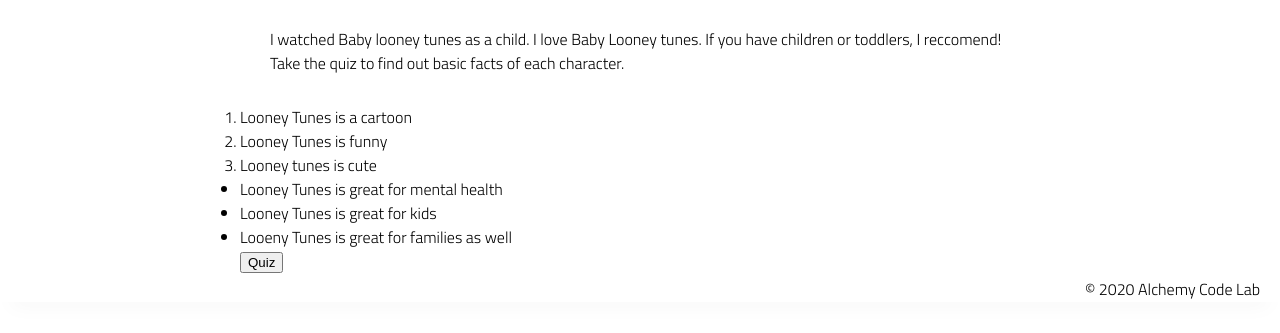
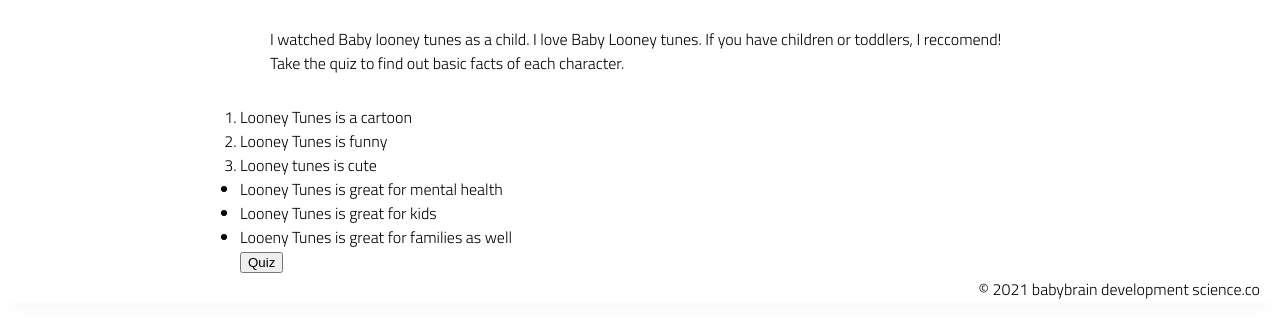
Before and after one commit to austinxduong/lab-quiz, a plain HTML site: page index.html in a window 1280 px wide. Shown: the part 498-831 px from the top of the page. Drawn offline with Linux system fonts and the light colour scheme.

Commit message:
added babybrainscience.co

```diff
--- a/index.html
+++ b/index.html
@@ -51,7 +51,7 @@
         </section>
     </main>
     <footer>
-        <div class="copy gutter-right">&copy; 2020 Alchemy Code Lab</div>
+        <div class="copy gutter-right">&copy; 2021 babybrain development science.co</div>
     </footer>
 
     <script type="module" src="app.js"></script>
```
